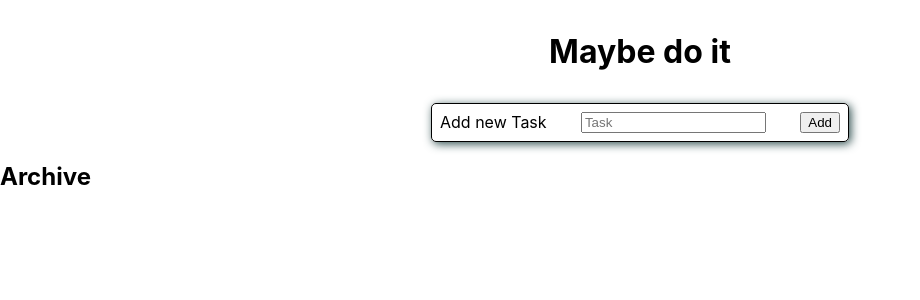
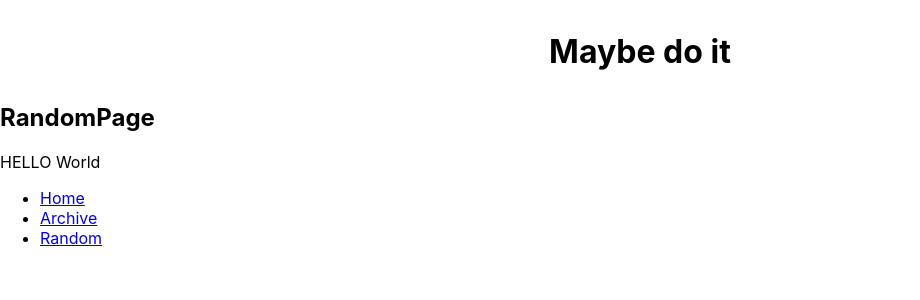
Before and after one commit to p-enz/to-do-app_neue_fische, a React (Create React App) app: page /randomTask in a window 1280 px wide. Shown: the top 300 px of the page, without its empty margins (0-920 px from the left). Built offline with nearby package versions, Linux system fonts and the light colour scheme.

Commit message:
implement router and a simple navigation

```diff
--- a/package.json
+++ b/package.json
@@ -9,7 +9,8 @@
     "nanoid": "^3.3.4",
     "react": "^18.1.0",
     "react-dom": "^18.1.0",
-    "react-scripts": "^2.1.3",
+    "react-router-dom": "^6.3.0",
+    "react-scripts": "^5.0.1",
     "styled-components": "^5.3.5",
     "web-vitals": "^2.1.4"
   },
--- a/src/App.js
+++ b/src/App.js
@@ -5,6 +5,9 @@ import React from "react";
 import { useState, useEffect } from "react";
 import { nanoid } from "nanoid";
 import ArchivePage from "./components/ArchivePage";
+import RandomPage from "./components/RandomPage";
+import { Routes, Route } from "react-router-dom";
+import NavBar from "./components/NavBar";
 
 function App() {
   const [allTasks, setAllTasks] = useState(() => {
@@ -40,8 +43,6 @@ function App() {
     setAllTasks(taskCompleted);
   }
 
-  //function works but i need to render it new because i use local storage
-
   function setArchieved(id) {
     const archive = allTasks.map((task) => {
       if (id === task.id) {
@@ -60,6 +61,11 @@ function App() {
   return (
     <div className="App">
       <Header></Header>
+      <Routes>
+        <Route
+          path="/"
+          element={
+            <>
               <NewToDo setNewTask={addNewTask}></NewToDo>
               {allTasks
                 .filter((task) => !task.isArchieved)
@@ -75,7 +81,17 @@ function App() {
                     ></ToDoItem>
                   );
                 })}
-      <ArchivePage archive={allTasks}></ArchivePage>
+            </>
+          }
+        ></Route>
+
+        <Route
+          path="/archive"
+          element={<ArchivePage archive={allTasks}></ArchivePage>}
+        ></Route>
+        <Route path="/randomTask" element={<RandomPage></RandomPage>}></Route>
+      </Routes>
+      <NavBar></NavBar>
     </div>
   );
 }
--- a/src/components/ArchivePage.js
+++ b/src/components/ArchivePage.js
@@ -1,6 +1,5 @@
 import React from "react";
 import ArchivedToDo from "./ArchivedToDo";
-import ToDoItem from "./ToDoItem";
 
 export default function ArchivePage({ archive }) {
   return (
@@ -9,7 +8,7 @@ export default function ArchivePage({ archive }) {
       {archive
         .filter((task) => task.isArchieved)
         .map((task) => {
-          return <ArchivedToDo name={task.name}></ArchivedToDo>;
+          return <ArchivedToDo key={task.id} name={task.name}></ArchivedToDo>;
         })}
     </>
   );
--- /dev/null
+++ b/src/components/NavBar.js
@@ -0,0 +1,18 @@
+import React from "react";
+import { NavLink } from "react-router-dom";
+
+export default function NavBar() {
+  return (
+    <ul>
+      <li>
+        <NavLink to="/">Home </NavLink>
+      </li>
+      <li>
+        <NavLink to="/ahha">Archive </NavLink>
+      </li>
+      <li>
+        <NavLink to="/Random">Random </NavLink>
+      </li>
+    </ul>
+  );
+}
--- /dev/null
+++ b/src/components/RandomPage.js
@@ -0,0 +1,10 @@
+import React from "react";
+
+export default function RandomPage() {
+  return (
+    <>
+      <h2>RandomPage</h2>
+      <p> HELLO World</p>
+    </>
+  );
+}
--- a/src/index.js
+++ b/src/index.js
@@ -2,10 +2,13 @@ import React from "react";
 import ReactDOM from "react-dom/client";
 import "./index.css";
 import App from "./App";
+import { BrowserRouter as Router } from "react-router-dom";
 
 const root = ReactDOM.createRoot(document.getElementById("root"));
 root.render(
-  <React.StrictMode>
-    <App />
-  </React.StrictMode>
+  <Router>
+    <React.StrictMode>
+      <App />
+    </React.StrictMode>
+  </Router>
 );
```
Also changed, not shown: src/components/Main.js (deleted), 1 other file (tests, documents, lock files or other folders). Lines whose indentation alone changed are shown as unchanged.
